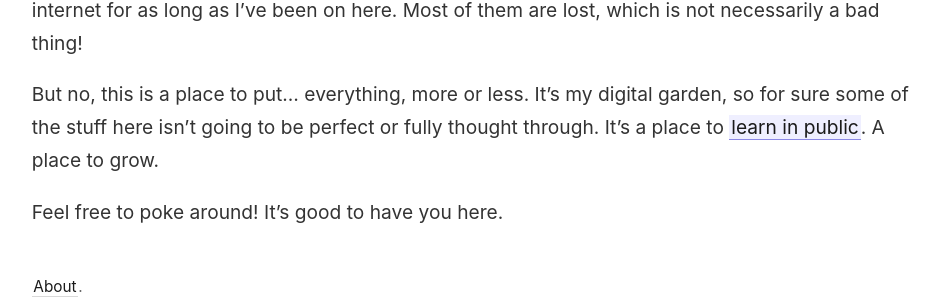
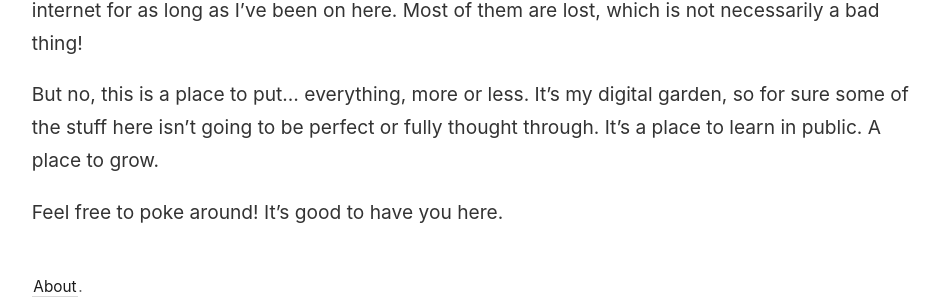
Before and after one commit to xuexisprachen/my-digital-garden, a Jekyll site: the page built from _pages/index.md, in a window 1280 px wide. Shown: the part 472-777 px from the top of the page, without its empty margins (45-985 px from the left). Built offline with Jekyll 4.4.1, drawn with Linux system fonts in a browser that asks for light colours; part of the change alters nothing that is shown.

Commit message:
adding notes

```diff
--- a/_pages/index.md
+++ b/_pages/index.md
@@ -15,7 +15,7 @@ I'm Charlotte.
 
 This isn't a blog. [I have a blog.](https://xuexisprachen.com) In fact, more than one, since I've been writing things on the internet for as long as I've been on here. Most of them are lost, which is not necessarily a bad thing!
 
-But no, this is a place to put... everything, more or less. It's my digital garden, so for sure some of the stuff here isn't going to be perfect or fully thought through. It's a place to [[learning in public|learn in public]]. A place to grow.
+But no, this is a place to put... everything, more or less. It's my digital garden, so for sure some of the stuff here isn't going to be perfect or fully thought through. It's a place to learn in public. A place to grow.
 
 Feel free to poke around! It's good to have you here.
 
```
